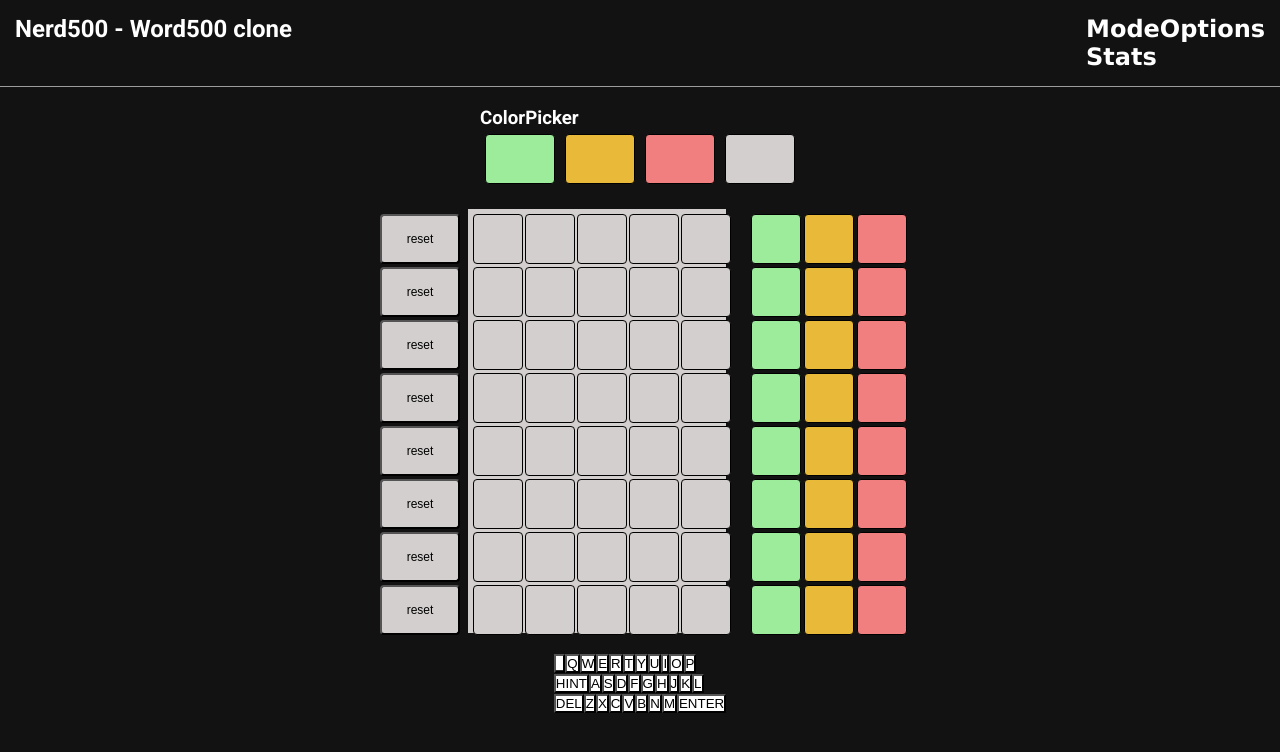
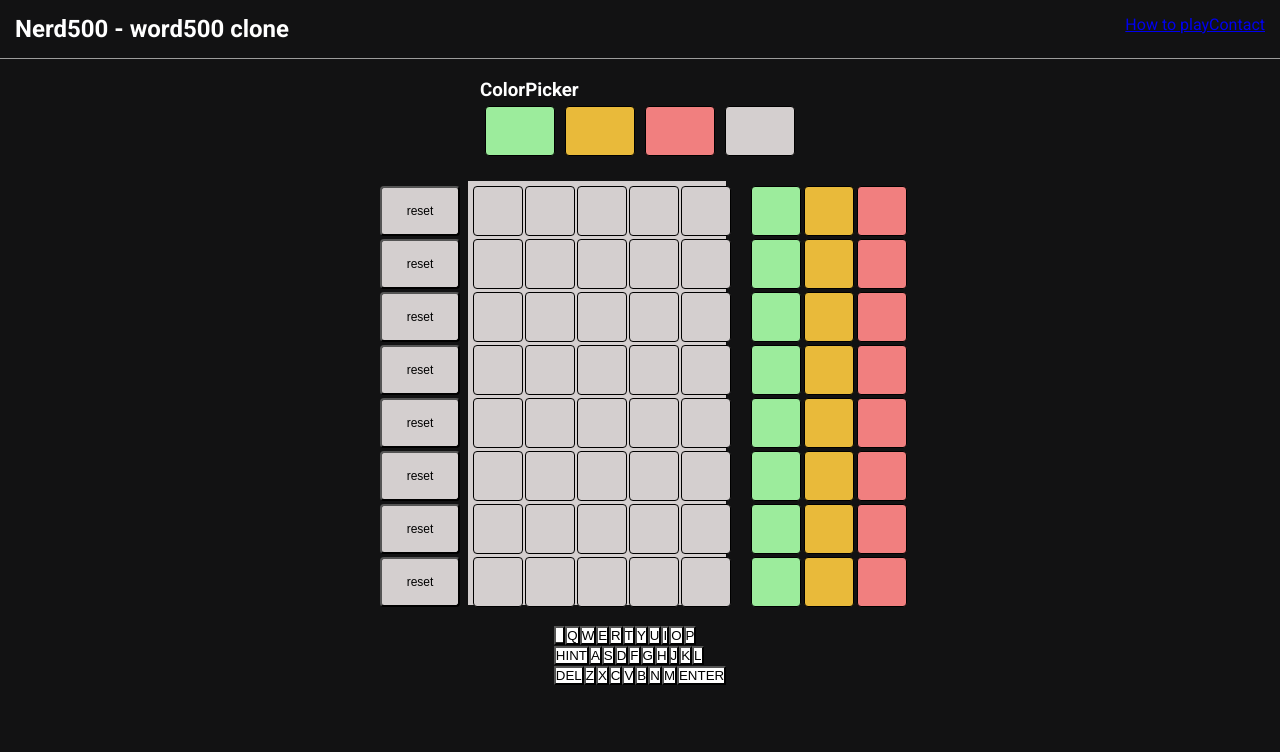
Before and after one commit to trialnerr/Nerd500-word500clone, a React app: page / in a window 1280 px wide. Shown: the top 752 px of the page. Built offline with nearby package versions, Linux system fonts and the light colour scheme.

Commit message:
Refactor NavBar component to not include NavBarItem component

```diff
--- a/client/components/NavBar.jsx
+++ b/client/components/NavBar.jsx
@@ -1,20 +1,17 @@
 import React from 'react';
 
-function NavBarItem({ text }) {
-  return <h1 className="navBarItem">{text}</h1>;
-}
 
 export default function NavBar() {
   return (
-    <>
+    <header>
       <nav className='navBar'>
-        <h1>Nerd500 - Word500 clone</h1>
-        <div>
-          <NavBarItem text='ModeOptions' />
-          <NavBarItem text='Stats' />
-        </div>
+         <h1>Nerd500 - word500 clone</h1>
+         <div className='navLinks'>
+          <a href='/'>How to play</a>
+          <a href='/'>Contact</a>
+         </div>
       </nav>
       <hr />
-    </>
+    </header>
   );
 }
```
